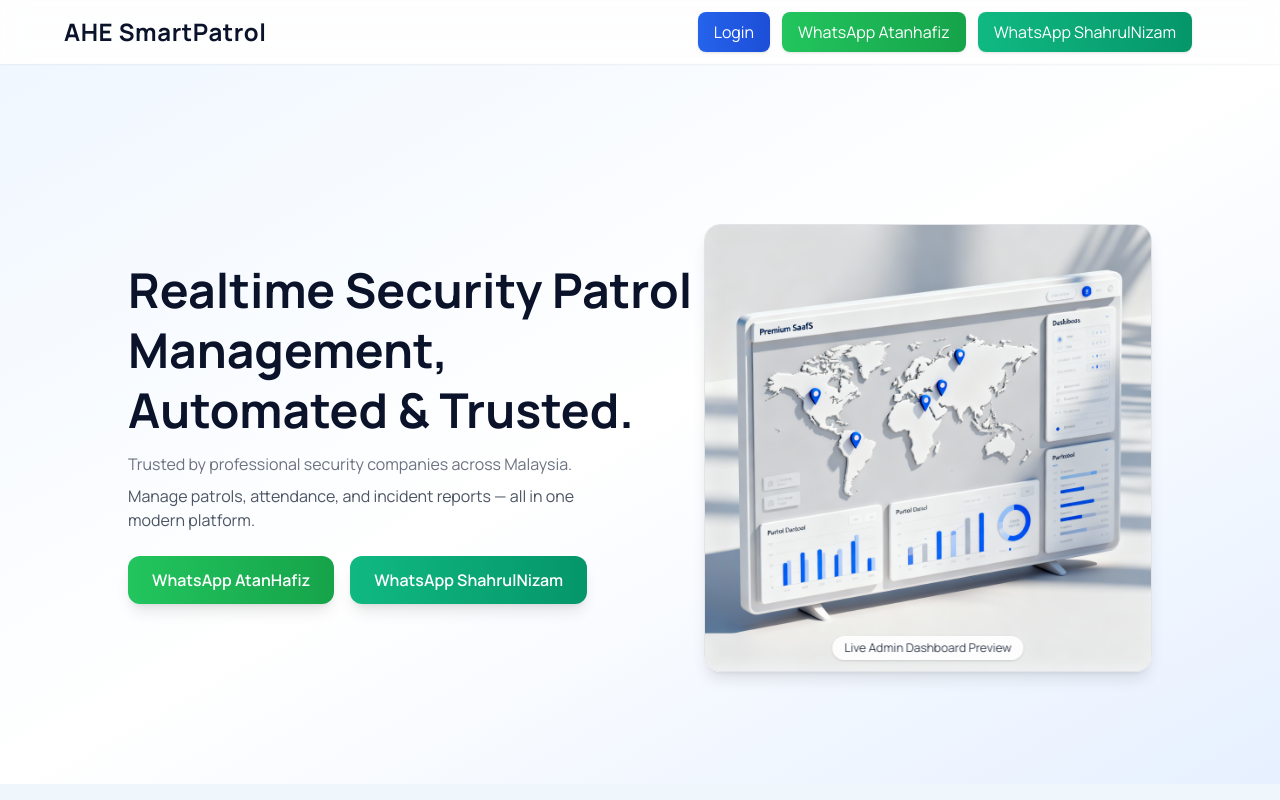
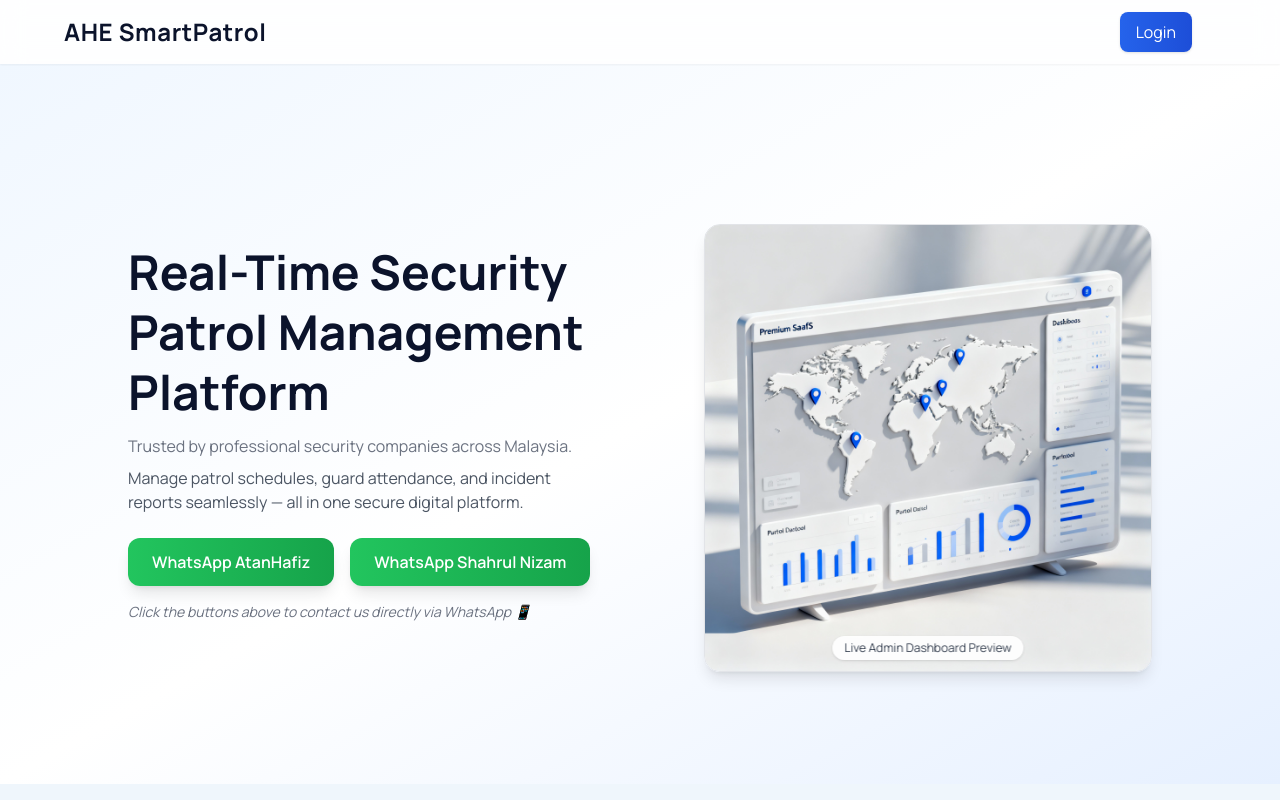
Before and after one commit to atanhafiz/pru-patrol-saas-v1, a React (Vite) app: page / in a window 1280 px wide. Shown: the top 800 px of the page. Built offline with nearby package versions, Linux system fonts and the light colour scheme.

Commit message:
Update Landing page: English version with WhatsApp contact buttons and restored guard-ai images

```diff
--- a/src/pages/Landing.jsx
+++ b/src/pages/Landing.jsx
@@ -6,55 +6,27 @@
   return (
     <div className="min-h-screen flex flex-col">
       <Helmet>
-        {/* ===== Bahasa Melayu (Malaysia) ===== */}
-        <title>AHE SmartPatrol — Sistem Rondaan Keselamatan Digital Malaysia</title>
+        <title>AHE SmartPatrol — Smart Security Patrol System</title>
         <meta
           name="description"
-          content="AHE SmartPatrol ialah sistem rondaan keselamatan digital untuk membantu syarikat keselamatan mengurus pengawal, laluan rondaan, kehadiran dan laporan insiden secara automatik serta masa nyata di seluruh Malaysia."
+          content="AHE SmartPatrol is a digital security patrol management system that helps security companies and property management teams monitor guards, patrol routes, attendance, and incidents in real time across Malaysia."
         />
         <meta
           name="keywords"
-          content="sistem rondaan keselamatan, aplikasi pengawal keselamatan, sistem kehadiran pengawal, laporan insiden, AHE SmartPatrol, AHE Technology, Malaysia, JMB, syarikat keselamatan"
-        />
-
-        {/* ===== English (International) ===== */}
-        <meta
-          name="description-en"
-          content="AHE SmartPatrol is a digital security patrol system that helps security companies manage guards, patrol routes, attendance, and incident reports in real time across Malaysia."
-        />
-        <meta
-          name="keywords-en"
           content="security patrol system, guard management app, attendance tracking, incident reporting, AHE SmartPatrol, AHE Technology, Malaysia, JMB, security company"
         />
-
-        {/* ===== Open Graph / Social ===== */}
         <meta property="og:type" content="website" />
         <meta property="og:url" content="https://ahe-smartpatrol.netlify.app/" />
         <meta
           property="og:title"
-          content="AHE SmartPatrol — Smart Guard Patrol System | Sistem Rondaan Keselamatan Digital Malaysia"
+          content="AHE SmartPatrol — Smart Security Patrol Management Platform"
         />
         <meta
           property="og:description"
-          content="Sistem rondaan keselamatan pintar untuk syarikat keselamatan profesional di Malaysia. Smart and modern guard patrol management platform for security firms across Malaysia."
+          content="Smart, reliable, and real-time patrol management system trusted by professional security companies across Malaysia."
         />
         <meta
           property="og:image"
-          content="https://ahe-smartpatrol.netlify.app/images/guard-ai3.jpg"
-        />
-
-        {/* ===== Twitter Cards ===== */}
-        <meta name="twitter:card" content="summary_large_image" />
-        <meta
-          name="twitter:title"
-          content="AHE SmartPatrol — Sistem Rondaan Keselamatan Digital Malaysia"
-        />
-        <meta
-          name="twitter:description"
-          content="Urus rondaan keselamatan, kehadiran pengawal, dan laporan insiden dalam satu platform pintar masa nyata. Manage your security patrols, attendance, and incidents in one platform."
-        />
-        <meta
-          name="twitter:image"
           content="https://ahe-smartpatrol.netlify.app/images/guard-ai3.jpg"
         />
       </Helmet>
@@ -65,37 +37,16 @@
           <Link
             to="/"
             className="text-2xl font-bold tracking-wide text-[#0B132B] whitespace-nowrap"
-            aria-label="AHE SmartPatrol — Home"
           >
             AHE SmartPatrol
           </Link>
           <div className="flex items-center gap-2 sm:gap-3 ml-auto mr-2 sm:mr-6">
             <Link
               to="/login"
-              className="bg-gradient-to-r from-blue-600 to-blue-700 hover:from-blue-700 hover:to-blue-800 text-white font-medium text-sm sm:text-base px-3 sm:px-4 py-1.5 sm:py-2 rounded-lg shadow hover:shadow-md transition active:scale-[0.98] focus:outline-none focus-visible:ring-2 focus-visible:ring-blue-500 focus-visible:ring-offset-2"
+              className="bg-gradient-to-r from-blue-600 to-blue-700 hover:from-blue-700 hover:to-blue-800 text-white font-medium text-sm sm:text-base px-3 sm:px-4 py-1.5 sm:py-2 rounded-lg shadow hover:shadow-md transition active:scale-[0.98]"
             >
               Login
             </Link>
-
-            {/* WhatsApp Buttons */}
-            <div className="flex flex-col sm:flex-row gap-2 sm:gap-3">
-              <a
-                href="https://wa.me/601121268798?text=Hai%20AtanHafiz%2C%20saya%20berminat%20nak%20guna%20SmartPatrol%20untuk%20taman%20saya."
-                target="_blank"
-                rel="noopener noreferrer"
-                className="bg-gradient-to-r from-green-500 to-green-600 hover:from-green-600 hover:to-green-700 text-white font-medium text-sm sm:text-base px-3 sm:px-4 py-1.5 sm:py-2 rounded-lg shadow hover:shadow-md transition active:scale-[0.98]"
-              >
-                WhatsApp Atanhafiz
-              </a>
-              <a
-                href="https://wa.me/60135315803?text=Hai%20ShahrulNizam%2C%20saya%20berminat%20nak%20guna%20SmartPatrol%20untuk%20taman%20saya."
-                target="_blank"
-                rel="noopener noreferrer"
-                className="bg-gradient-to-r from-emerald-500 to-emerald-600 hover:from-emerald-600 hover:to-emerald-700 text-white font-medium text-sm sm:text-base px-3 sm:px-4 py-1.5 sm:py-2 rounded-lg shadow hover:shadow-md transition active:scale-[0.98]"
-              >
-                WhatsApp ShahrulNizam
-              </a>
-            </div>
           </div>
         </div>
       </nav>
@@ -110,40 +61,51 @@
               transition={{ duration: 0.6 }}
             >
               <h1 className="text-3xl sm:text-5xl font-extrabold text-[#0B132B] leading-snug sm:leading-tight max-w-2xl">
-                Realtime Security Patrol Management, Automated & Trusted.
+                Real-Time Security Patrol Management Platform
               </h1>
               <p className="text-gray-500 text-sm sm:text-base mt-3">
                 Trusted by professional security companies across Malaysia.
               </p>
               <p className="text-gray-600 text-sm sm:text-base mt-2 mb-6 max-w-md">
-                Manage patrols, attendance, and incident reports — all in one modern platform.
+                Manage patrol schedules, guard attendance, and incident reports seamlessly — all in one secure digital platform.
               </p>
             </motion.div>
 
+            {/* WhatsApp Buttons */}
             <motion.div
               initial={{ opacity: 0, y: 20 }}
               animate={{ opacity: 1, y: 0 }}
               transition={{ duration: 0.6, delay: 0.2 }}
+              className="flex flex-col sm:flex-row gap-3 sm:gap-4 mb-3 sm:mb-4"
             >
-              <div className="flex flex-col sm:flex-row gap-3 sm:gap-4">
               <a
-                  href="https://wa.me/601121268798?text=Hai%20AtanHafiz%2C%20saya%20berminat%20nak%20guna%20SmartPatrol%20untuk%20taman%20saya."
+                href="https://wa.me/601121268798?text=Hello%20AtanHafiz%2C%20I%27m%20interested%20to%20know%20more%20about%20AHE%20SmartPatrol%20for%20our%20residential%20area."
                 target="_blank"
                 rel="noopener noreferrer"
                 className="bg-gradient-to-r from-green-500 to-green-600 hover:from-green-600 hover:to-green-700 text-white font-semibold px-6 py-3 rounded-xl shadow-lg hover:shadow-xl transition-all duration-300 transform hover:scale-105"
               >
                 WhatsApp AtanHafiz
               </a>
+
               <a
-                  href="https://wa.me/60135315803?text=Hai%20ShahrulNizam%2C%20saya%20berminat%20nak%20guna%20SmartPatrol%20untuk%20taman%20saya."
+                href="https://wa.me/60135315803?text=Hello%20Shahrul%20Nizam%2C%20I%27m%20interested%20to%20discuss%20how%20AHE%20SmartPatrol%20can%20help%20our%20security%20operations."
                 target="_blank"
                 rel="noopener noreferrer"
-                  className="bg-gradient-to-r from-emerald-500 to-emerald-600 hover:from-emerald-600 hover:to-emerald-700 text-white font-semibold px-6 py-3 rounded-xl shadow-lg hover:shadow-xl transition-all duration-300 transform hover:scale-105"
+                className="bg-gradient-to-r from-green-500 to-green-600 hover:from-green-600 hover:to-green-700 text-white font-semibold px-6 py-3 rounded-xl shadow-lg hover:shadow-xl transition-all duration-300 transform hover:scale-105"
               >
-                  WhatsApp ShahrulNizam
+                WhatsApp Shahrul Nizam
               </a>
-              </div>
             </motion.div>
+
+            {/* Info Label */}
+            <motion.p
+              initial={{ opacity: 0 }}
+              animate={{ opacity: 1 }}
+              transition={{ duration: 0.6, delay: 0.4 }}
+              className="text-xs sm:text-sm text-gray-500 italic mt-2"
+            >
+              Click the buttons above to contact us directly via WhatsApp 📱
+            </motion.p>
           </div>
 
           <motion.div
@@ -156,7 +118,7 @@
             <div className="relative w-full max-w-md mx-auto mt-8">
               <img
                 src="/images/dashboard-preview.jpg"
-                alt="Dashboard Preview"
+                alt="Admin Dashboard Preview"
                 loading="lazy"
                 decoding="async"
                 width={1280}
@@ -171,7 +133,7 @@
         </div>
       </header>
 
-      {/* Secondary Section */}
+      {/* Secondary Section (Guard AI Images) */}
       <motion.section
         className="relative w-full max-w-6xl mx-auto mt-16 sm:mt-24 mb-16 sm:mb-24 px-4 sm:px-0 grid grid-cols-1 sm:grid-cols-3 gap-2 sm:gap-3 md:gap-4 lg:gap-6 items-start justify-center"
         initial={{ opacity: 0, y: 30 }}
@@ -226,9 +188,12 @@
       >
         <div className="max-w-6xl mx-auto px-6 grid grid-cols-1 sm:grid-cols-3 gap-8">
           <div>
-            <h2 className="text-white font-bold text-2xl mb-2">AHE SmartPatrol</h2>
+            <h2 className="text-white font-bold text-2xl mb-2">
+              AHE SmartPatrol
+            </h2>
             <p className="text-gray-400 text-sm leading-relaxed">
-              Trusted patrol management solution for professional security teams.
+              Trusted patrol management solution for professional security
+              teams.
             </p>
           </div>
 
@@ -237,8 +202,7 @@
             <ul className="space-y-2 text-sm">
               <li><a href="/" className="hover:text-white transition">Home</a></li>
               <li><a href="/login" className="hover:text-white transition">Login</a></li>
-              <li><a href="https://wa.me/601121268798" className="hover:text-white transition" target="_blank" rel="noopener noreferrer">Contact Atanhafiz</a></li>
-              <li><a href="https://wa.me/60135315803" className="hover:text-white transition" target="_blank" rel="noopener noreferrer">Contact ShahrulNizam</a></li>
+              <li><a href="/admin/dashboard" className="hover:text-white transition">Admin Dashboard</a></li>
             </ul>
           </div>
 
@@ -252,7 +216,8 @@
         </div>
 
         <div className="mt-10 border-t border-gray-700 pt-5 text-center text-sm text-gray-500">
-          © {new Date().getFullYear()} AHE Technology Sdn Bhd • AHE SmartPatrol • All Rights Reserved
+          © {new Date().getFullYear()} AHE Technology Sdn Bhd • AHE SmartPatrol •
+          All Rights Reserved
         </div>
       </motion.footer>
     </div>
```
Lines whose indentation alone changed are shown as unchanged.
